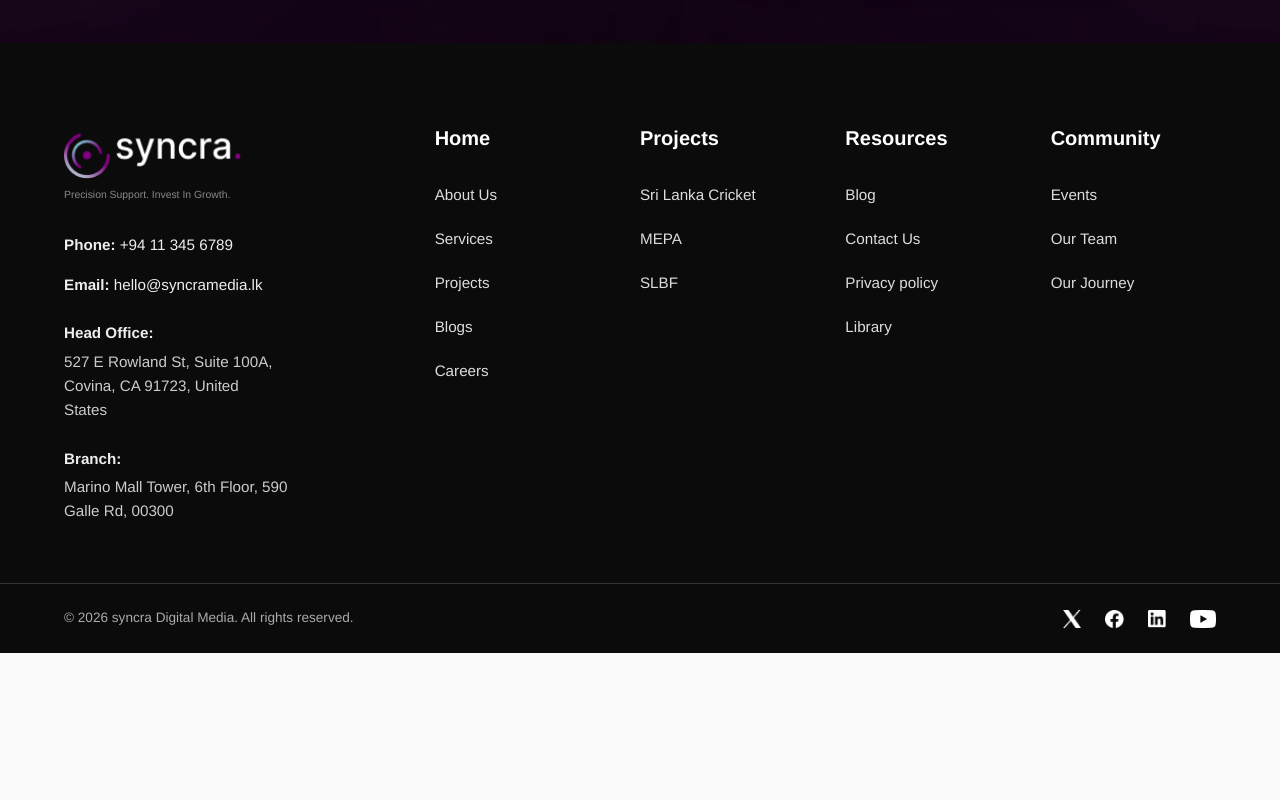
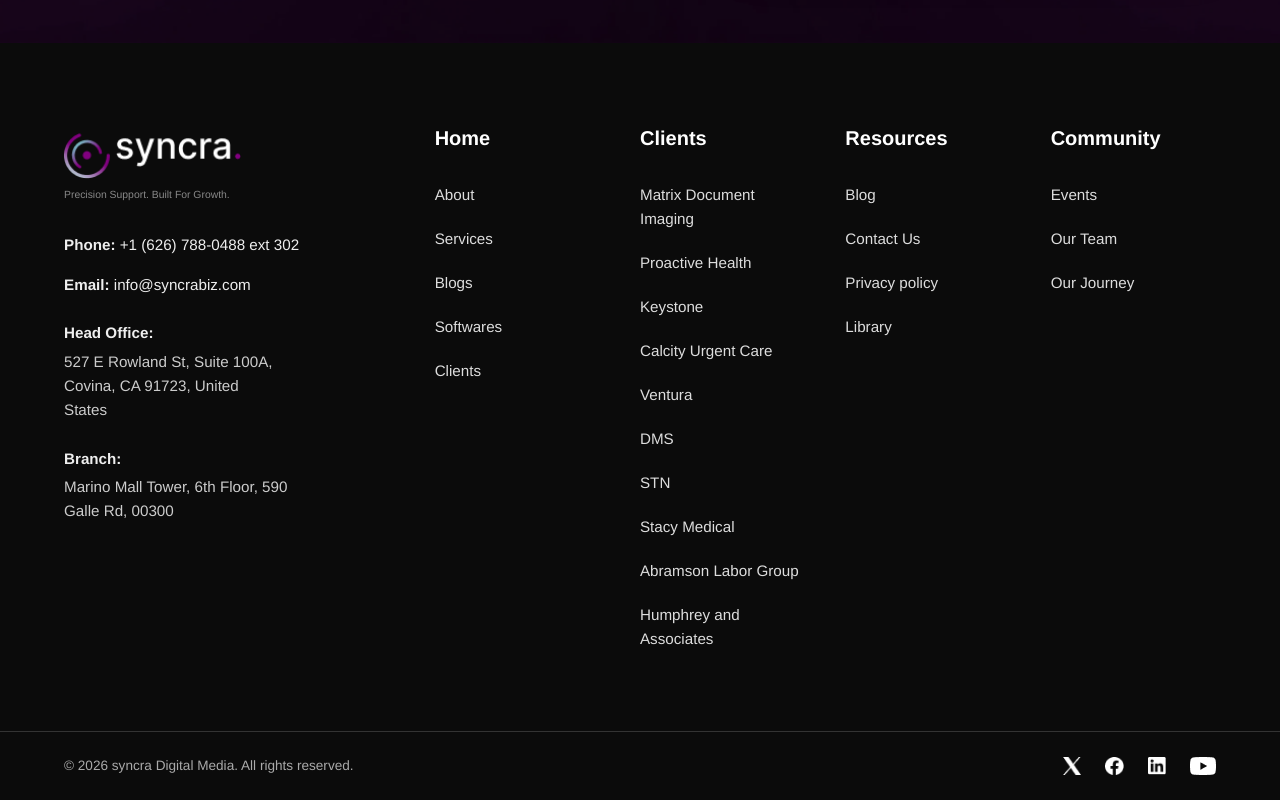
Before and after one commit to tcystems/syncra, an Angular app: page /home in a window 1280 px wide. Shown: the part 4518-5318 px from the top of the page. Before the commit the page ends 5171 px from the top, so only its background shows below. Built offline with nearby package versions, Linux system fonts and the light colour scheme.

Commit message:
footer modification

```diff
--- a/src/app/components/footer/footer.component.html
+++ b/src/app/components/footer/footer.component.html
@@ -6,11 +6,11 @@
         <div class="footer-logo">
           <img src="assets/images/logos/sycra-logo.png" alt="Syncra Logo" class="footer-logo-img">
         </div>
-        <div class="slogan-text">Precision Support. Invest In Growth.</div>
+        <div class="slogan-text">Precision Support. Built For Growth.</div>
 
         <div class="contact-info">
-          <p><strong>Phone:</strong> +94 11 345 6789</p>
-          <p><strong>Email:</strong> hello&#64;syncramedia.lk</p>
+          <p><strong>Phone:</strong> +1 (626) 788-0488 ext 302</p>
+          <p><strong>Email:</strong> info&#64;syncrabiz.com</p>
 
           <div class="address-group">
             <strong>Head Office:</strong>
@@ -28,27 +28,34 @@
       <div class="footer-column links-col">
         <h4>Home</h4>
         <ul>
-          <li><a routerLink="/about">About Us</a></li>
+          <li><a routerLink="/about">About</a></li>
           <li><a href="#">Services</a></li>
-          <li><a routerLink="/software">Projects</a></li>
           <li><a routerLink="/blogs">Blogs</a></li>
-          <li><a href="#">Careers</a></li>
+          <li><a routerLink="/software">Softwares</a></li>
+          <li><a routerLink="/clients">Clients</a></li>
         </ul>
       </div>
 
       <div class="footer-column links-col">
-        <h4>Projects</h4>
+        <h4>Clients</h4>
         <ul>
-          <li><a href="#">Sri Lanka Cricket</a></li>
-          <li><a href="#">MEPA</a></li>
-          <li><a href="#">SLBF</a></li>
+          <li><a href="#">Matrix Document Imaging</a></li>
+          <li><a href="#">Proactive Health</a></li>
+          <li><a href="#">Keystone</a></li>
+          <li><a href="#">Calcity Urgent Care</a></li>
+          <li><a href="#">Ventura</a></li>
+          <li><a href="#">DMS</a></li>
+          <li><a href="#">STN</a></li>
+          <li><a href="#">Stacy Medical</a></li>
+          <li><a href="#">Abramson Labor Group</a></li>
+          <li><a href="#">Humphrey and Associates</a></li>
         </ul>
       </div>
 
       <div class="footer-column links-col">
         <h4>Resources</h4>
         <ul>
-          <li><a href="#">Blog</a></li>
+          <li><a routerLink="/blogs">Blog</a></li>
           <li><a href="#">Contact Us</a></li>
           <li><a href="#">Privacy policy</a></li>
           <li><a href="#">Library</a></li>
```
